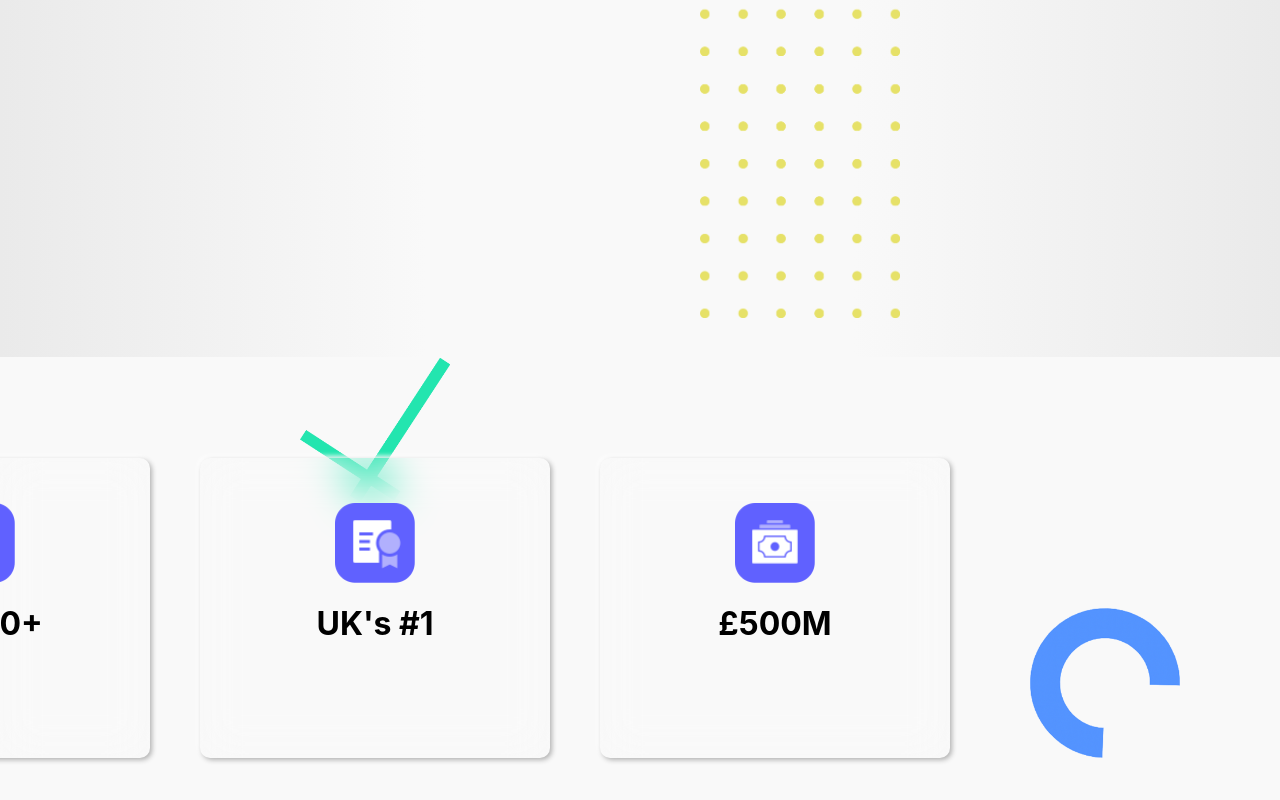
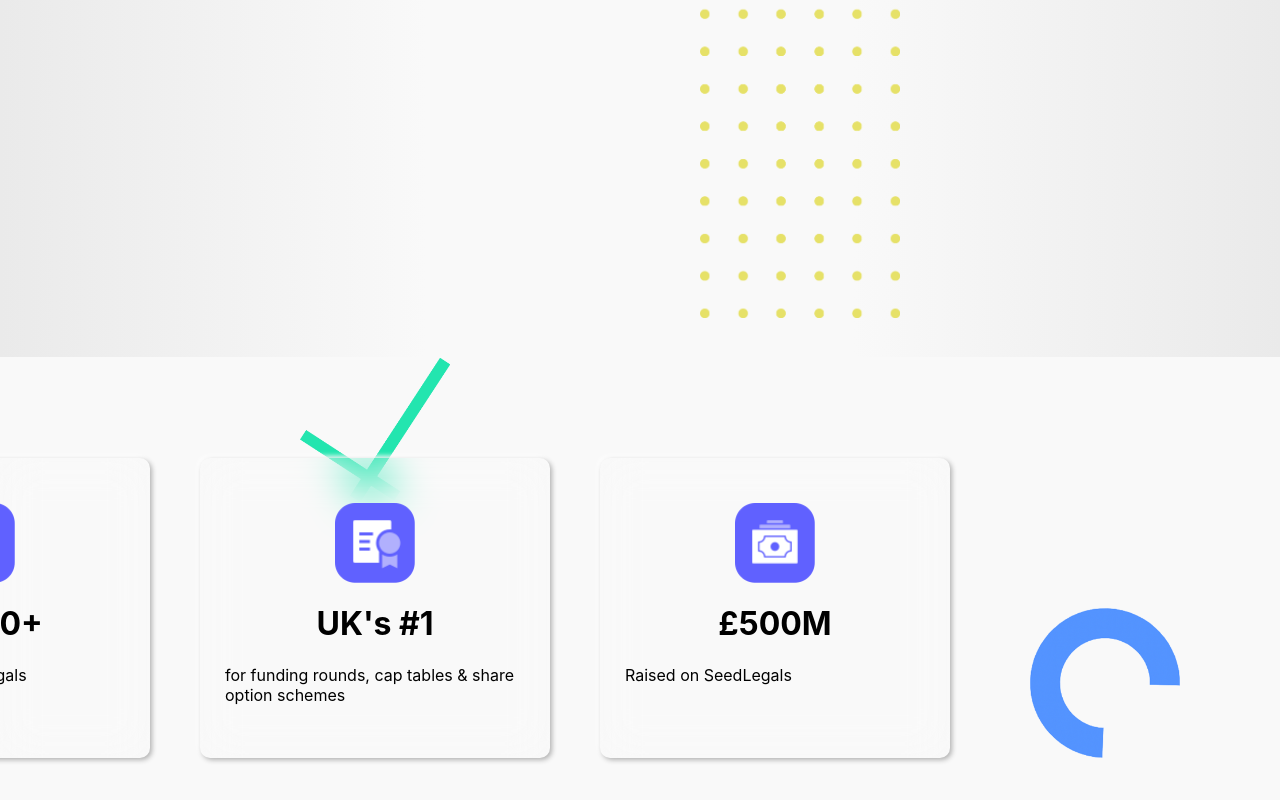
Before and after one commit to MilanP5G/seedlegals, a React (Create React App) app: page / in a window 1280 px wide. Shown: the part 1439-2239 px from the top of the page. Built offline with nearby package versions, Linux system fonts and the light colour scheme.

Commit message:
added p tags for supporting stats

```diff
--- a/src/components/main/Main.js
+++ b/src/components/main/Main.js
@@ -78,14 +78,17 @@
         <div className='stats-companies'>
           <img alt='Companies' src={companies} />
           <h1>25,000+</h1>
+          <p>Companies on SeedLegals</p>
         </div>
         <div className='stats-number-one'>
           <img alt="UK's #1" src={numberOne} />
           <h1>UK's #1</h1>
+          <p>for funding rounds, cap tables & share option schemes</p>
         </div>
         <div className='stats-raised'>
           <img alt='Raised' src={raised} />
           <h1>£500M</h1>
+          <p>Raised on SeedLegals</p>
         </div>
       </div>
     </div>
```
